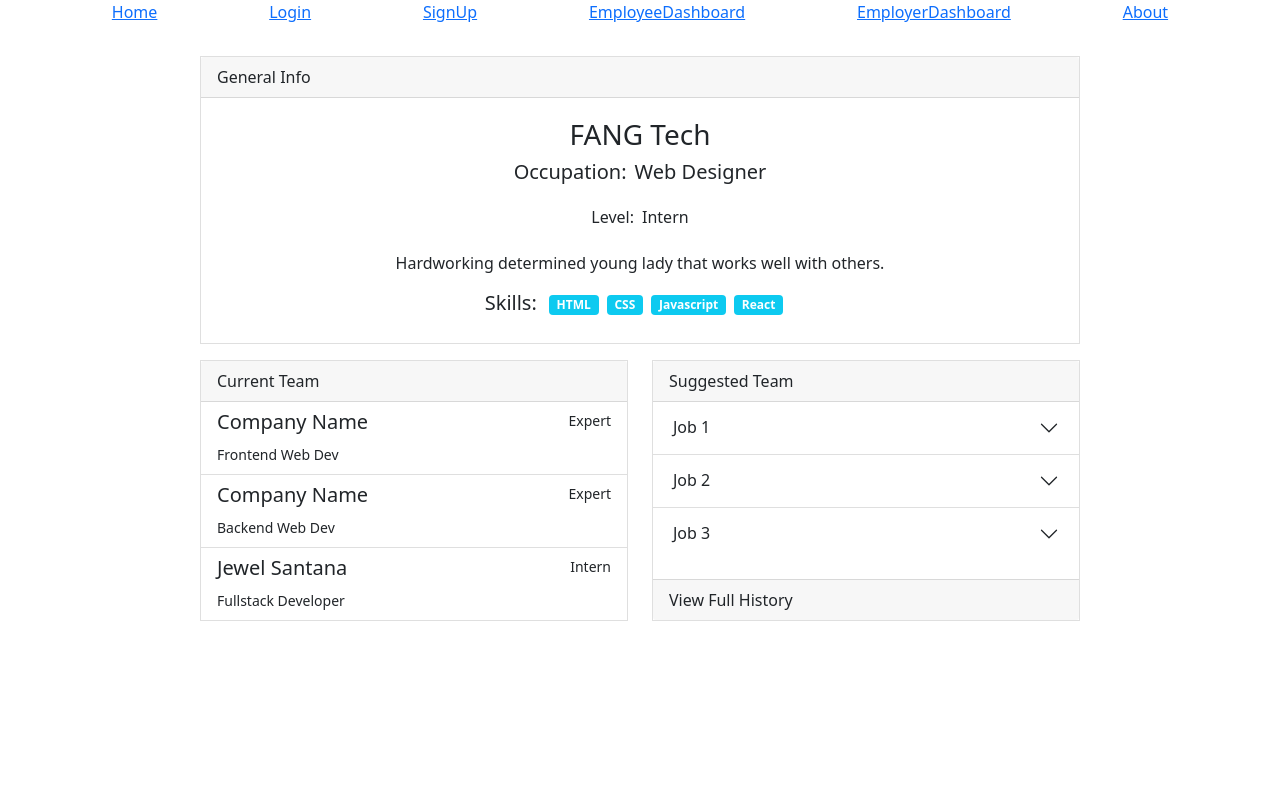
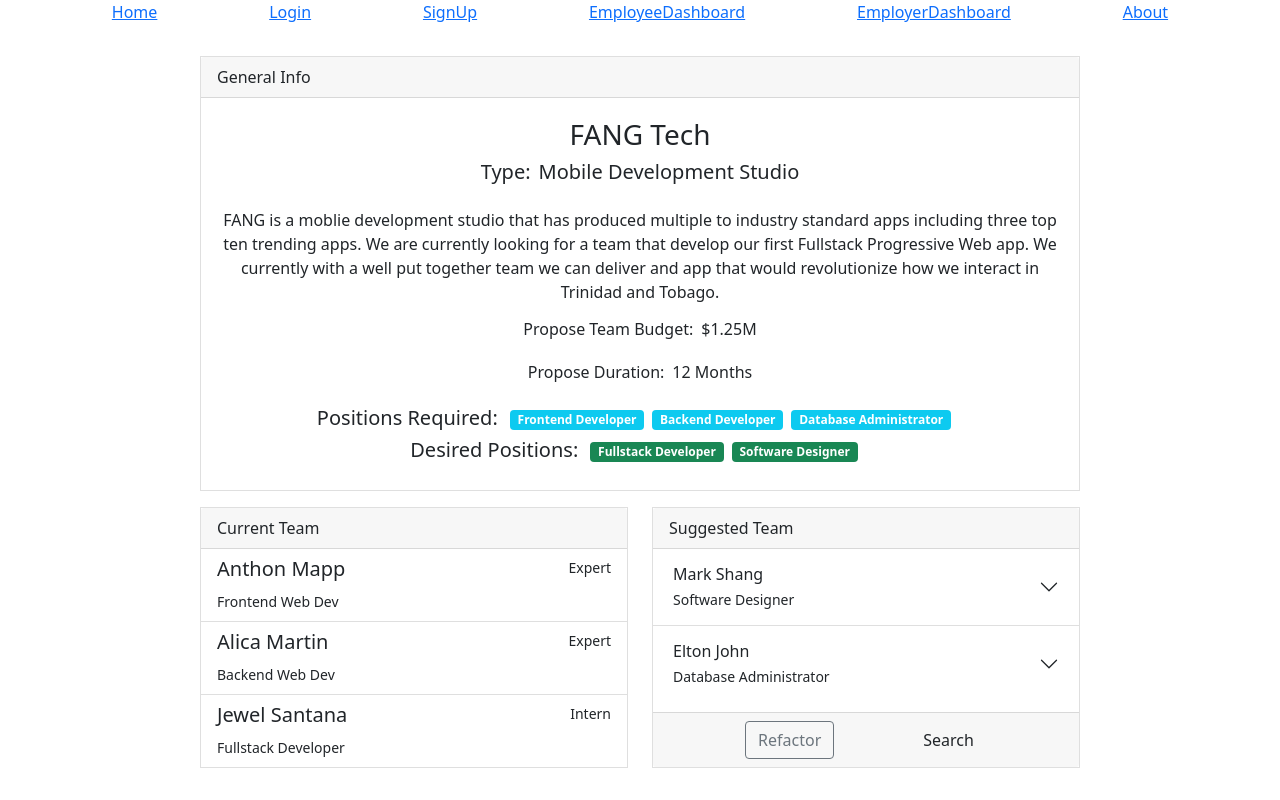
Before and after one commit to jordandouglas123/BuildTeam, a React (Create React App) app in the folder build-team/: page /employer in a window 1280 px wide. Built offline with nearby package versions, Linux system fonts and the light colour scheme.

Commit message:
Employer dash update

```diff
--- a/build-team/src/index.jsx
+++ b/build-team/src/index.jsx
@@ -6,7 +6,8 @@ Takes the app component and Renders it to the Browser Window.
 import React from 'react';
 import ReactDOM from 'react-dom';
 import App from './App';
-import "bootstrap/dist/css/bootstrap.css";
+import "bootstrap/dist/css/bootstrap.min.css";
+import "bootstrap/dist/js/bootstrap.min.js";
 
 ReactDOM.render(
   <React.StrictMode>
--- a/build-team/src/pages/EmployerDashboard.jsx
+++ b/build-team/src/pages/EmployerDashboard.jsx
@@ -9,30 +9,52 @@ const EmployerDashboard = () => {
                             <div className="col d-flex flex-column justify-content-center align-items-center">
                                 <h3 class="card-title">FANG Tech</h3>
                                 <h5 className="d-flex">
-                                    Occupation:{" "}
-                                    <p className="ms-2">Web Designer</p>
+                                    Type:{" "}
+                                    <p className="ms-2">
+                                        Mobile Development Studio
+                                    </p>
                                 </h5>
+                                <p className="card-text text-center">
+                                    FANG is a moblie development studio that has
+                                    produced multiple to industry standard apps
+                                    including three top ten trending apps. We
+                                    are currently looking for a team that
+                                    develop our first Fullstack Progressive Web
+                                    app. We currently with a well put together
+                                    team we can deliver and app that would
+                                    revolutionize how we interact in Trinidad
+                                    and Tobago.
+                                </p>
                                 <h6 className="d-flex">
-                                    Level: <p className="ms-2">Intern</p>
+                                    Propose Team Budget:{" "}
+                                    <p className="ms-2">$1.25M</p>
                                 </h6>
-                                <p className="card-text">
-                                    Hardworking determined young lady that works
-                                    well with others.
-                                </p>
+                                <h6 className="d-flex">
+                                    Propose Duration:{" "}
+                                    <p className="ms-2">12 Months</p>
+                                </h6>
                                 <div className="d-flex">
-                                    <h5>Skills:</h5>
+                                    <h5>Positions Required:</h5>
                                     <div className="mx-2">
                                         <span className="badge bg-info mx-1">
-                                            HTML
+                                            Frontend Developer
                                         </span>
                                         <span className="badge bg-info mx-1">
-                                            CSS
+                                            Backend Developer
                                         </span>
                                         <span className="badge bg-info mx-1">
-                                            Javascript
+                                            Database Administrator
                                         </span>
-                                        <span className="badge bg-info mx-1">
-                                            React
+                                    </div>
+                                </div>
+                                <div className="d-flex">
+                                    <h5>Desired Positions:</h5>
+                                    <div className="mx-2">
+                                        <span className="badge bg-success mx-1">
+                                            Fullstack Developer
+                                        </span>
+                                        <span className="badge bg-success mx-1">
+                                            Software Designer
                                         </span>
                                     </div>
                                 </div>
@@ -54,25 +76,25 @@ const EmployerDashboard = () => {
                         <div className="card-body p-0">
                             {/* List Group For Offer */}
                             <div className="list-group list-group-flush">
-                                {/* Offer 1 */}
+                                {/* Team Member 1 */}
                                 <a className="list-group-item list-group-item-action">
                                     <div className="d-flex w-100 justify-content-between">
-                                        <h5>Company Name</h5>
+                                        <h5>Anthon Mapp</h5>
                                         <small>Expert</small>
                                     </div>
                                     <small>Frontend Web Dev</small>
                                 </a>
 
-                                {/* Offer 2 */}
+                                {/* Team Member 2 */}
                                 <a className="list-group-item list-group-item-action">
                                     <div className="d-flex w-100 justify-content-between">
-                                        <h5>Company Name</h5>
+                                        <h5>Alica Martin</h5>
                                         <small>Expert</small>
                                     </div>
                                     <small>Backend Web Dev</small>
                                 </a>
 
-                                {/* Offer 3 */}
+                                {/* Team Member 3 */}
                                 <a className="list-group-item list-group-item-action">
                                     <div className="d-flex w-100 justify-content-between">
                                         <h5>Jewel Santana</h5>
@@ -85,7 +107,7 @@ const EmployerDashboard = () => {
                     </div>
                 </div>
 
-                {/* Job History Card */}
+                {/* Suggested Team Card */}
                 <div className="col pe-0">
                     <div className="card h-100 rounded-0">
                         {/* Card Header */}
@@ -111,7 +133,10 @@ const EmployerDashboard = () => {
                                             aria-expanded="false"
                                             aria-controls="collapseOne"
                                         >
-                                            Job 1
+                                            <div className="d-flex flex-column">
+                                                <h6>Mark Shang</h6>
+                                                <small>Software Designer</small>
+                                            </div>
                                         </button>
                                     </h2>
                                     <div
@@ -121,7 +146,22 @@ const EmployerDashboard = () => {
                                         data-bs-parent="#pastJobs"
                                     >
                                         <div className="accordion-body">
-                                            Short Job Description
+                                            <p>Level: Advance</p>
+                                            <p>Desired Salary: $20000/mo.</p>
+                                            <div className="d-flex justify-content-end">
+                                                <button
+                                                    type="button"
+                                                    class="btn btn-outline-success me-2"
+                                                >
+                                                    Invite
+                                                </button>
+                                                <button
+                                                    type="button"
+                                                    class="btn btn-outline-danger"
+                                                >
+                                                    Decline
+                                                </button>
+                                            </div>
                                         </div>
                                     </div>
                                 </div>
@@ -139,7 +179,12 @@ const EmployerDashboard = () => {
                                             aria-expanded="false"
                                             aria-controls="collapseTwo"
                                         >
-                                            Job 2
+                                            <div className="d-flex flex-column">
+                                                <h6>Elton John</h6>
+                                                <small>
+                                                    Database Administrator
+                                                </small>
+                                            </div>
                                         </button>
                                     </h2>
                                     <div
@@ -149,42 +194,36 @@ const EmployerDashboard = () => {
                                         data-bs-parent="#pastJobs"
                                     >
                                         <div className="accordion-body">
-                                            Short Job Description 2
-                                        </div>
-                                    </div>
-                                </div>
-                                {/* Item 3 */}
-                                <div className="accordion-item">
-                                    <h2
-                                        className="accordion-header"
-                                        id="headingThree"
-                                    >
-                                        <button
-                                            className="accordion-button collapsed"
-                                            type="button"
-                                            data-bs-toggle="collapse"
-                                            data-bs-target="#collapseThree"
-                                            aria-expanded="false"
-                                            aria-controls="collapseThree"
-                                        >
-                                            Job 3
-                                        </button>
-                                    </h2>
-                                    <div
-                                        id="collapseThree"
-                                        className="accordion-collapse collapse"
-                                        aria-labelledby="headingThree"
-                                        data-bs-parent="#pastJobs"
-                                    >
-                                        <div className="accordion-body">
-                                            Short Job Description 3
+                                            <p>Level: Expert</p>
+                                            <p>Desired Salary: $12500/mo.</p>
+                                            <div className="d-flex justify-content-end">
+                                                <button
+                                                    type="button"
+                                                    class="btn btn-outline-success me-2"
+                                                >
+                                                    Invite
+                                                </button>
+                                                <button
+                                                    type="button"
+                                                    class="btn btn-outline-danger"
+                                                >
+                                                    Decline
+                                                </button>
+                                            </div>
                                         </div>
                                     </div>
                                 </div>
                             </div>
                         </div>
                         {/* Card Footer */}
-                        <div className="card-footer">View Full History</div>
+                        <div className="card-footer d-flex justify-content-evenly">
+                            <button type="button" class="btn btn-outline-secondary">
+                                Refactor
+                            </button>
+                            <button type="button" class="btn btn-outlined-secondary">
+                                Search
+                            </button>
+                        </div>
                     </div>
                 </div>
             </div>
```
